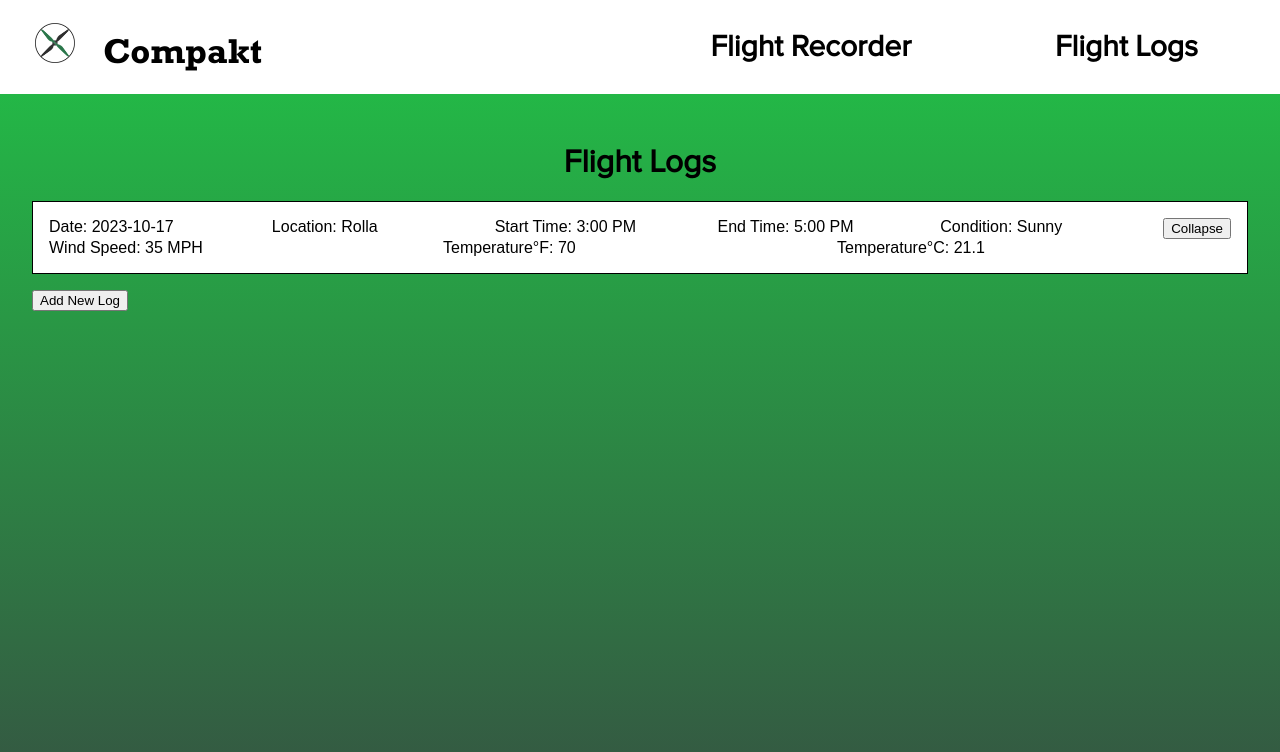
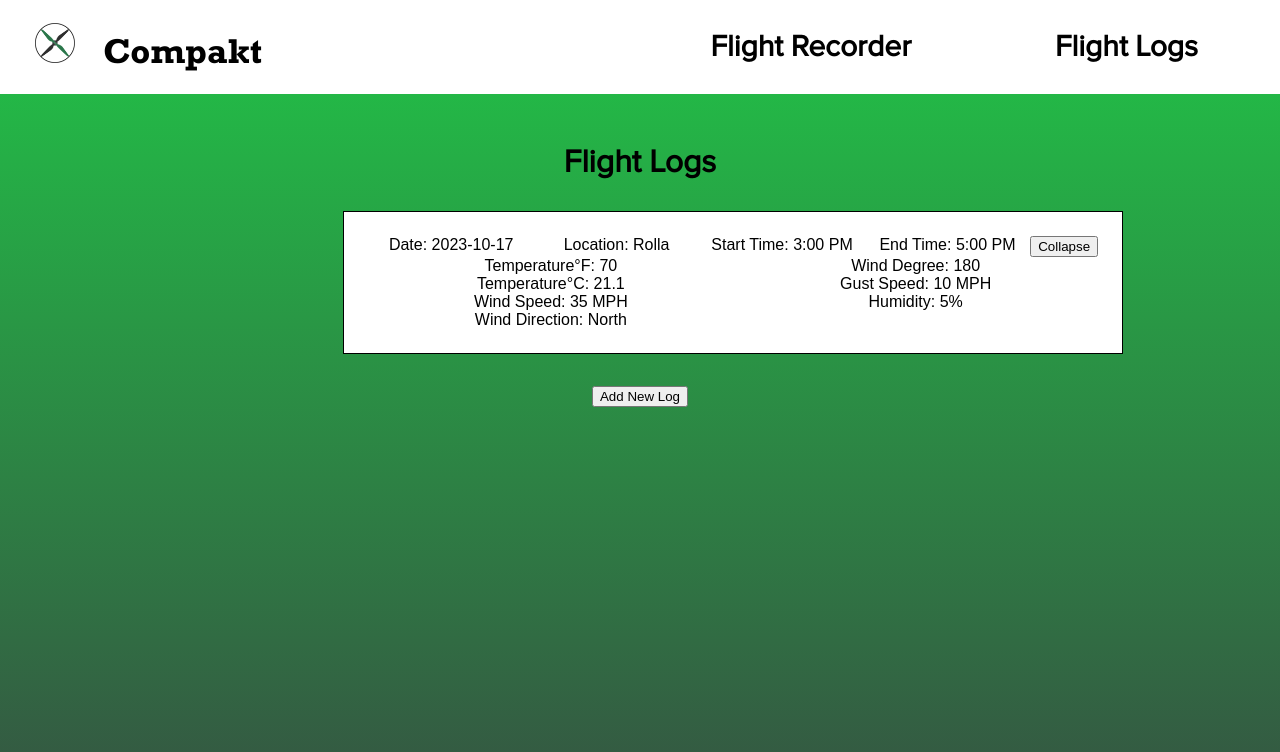
Before and after one commit to MissouriMRR/compakt, a SvelteKit app: page /logs in a window 1280 px wide. Both pictures are taken after a click on the button "Expand". Shown: the top 752 px of the page. Built offline with nearby package versions, Linux system fonts and the light colour scheme.

Commit message:
Fixed Logs Display Page

```diff
--- a/src/routes/logs/+page.svelte
+++ b/src/routes/logs/+page.svelte
@@ -6,10 +6,13 @@
       location: 'Rolla',
       startTime: '3:00 PM',
       stopTime: '5:00 PM',
-      condition: 'Sunny',
-      windSpeed: '35 MPH',
       tempF: '70',
       tempC: '21.1',
+      windSpeed: '35 MPH',
+      windDirection: 'North',
+      windDegree: '180',
+      gustSpeed: '10 MPH',
+      Humidity: '5%',
       expanded: false,
     },
   ];
@@ -21,10 +24,13 @@
       location: 'New Location',
       startTime: 'New Start Time',
       stopTime: 'New Stop Time',
-      condition: 'New Condition Info',
+      tempF: 'New Fahrenheit Temperature',
+      tempC: 'New Celsius Temperature',
       windSpeed: 'New Wind Speed',
-      tempF: 'New Farenheit Temperature',
-      tempC: 'New Celsius Temperature',
+      windDirection: 'New Wind Direction',
+      windDegree: 'New Wind Degree',
+      gustSpeed: 'New Gust Speed',
+      Humidity: 'New Humidity',
       expanded: false,
     };
     flightLogs = [...flightLogs, newLog];
@@ -46,31 +52,32 @@
           <span>Location: {log.location}</span>
           <span>Start Time: {log.startTime}</span>
           <span>End Time: {log.stopTime}</span>
-          <span>Condition: {log.condition}</span>
           <button on:click={() => toggleExpansion(i)} class="expand-button">
             {log.expanded ? 'Collapse' : 'Expand'}
           </button>
         </div>
         {#if log.expanded}
           <div class="log-info">
-            <span>Wind Speed: {log.windSpeed}</span>
-            <span>Temperature°F: {log.tempF}</span>
-            <span>Temperature°C: {log.tempC}</span>
+            <span>Temperature°F: {log.tempF}<br>Temperature°C: {log.tempC}<br>Wind Speed: {log.windSpeed}<br>Wind Direction: {log.windDirection} </span>
+            <span>Wind Degree: {log.windDegree}<br>Gust Speed: {log.gustSpeed}<br>Humidity: {log.Humidity}</span>
           </div>
         {/if}
       </div>
     {/each}
   </div>
+  <h4 style="text-align: center;">
   <button on:click={addNewLog}>Add New Log</button>
 </div>
-
 
 <style>
   .flight-log {
     border: 1px solid #000000;
-      margin: 1em 0;
-      padding: 1em;
+    margin: 2em 0;
+    padding: 1.5em;
     background-color: white;
+    max-width: 60%;
+    margin-left: 35ch;
+    text-align: center;
   }
   .expand-button {
     cursor: pointer;
```
Lines whose indentation alone changed are shown as unchanged.
